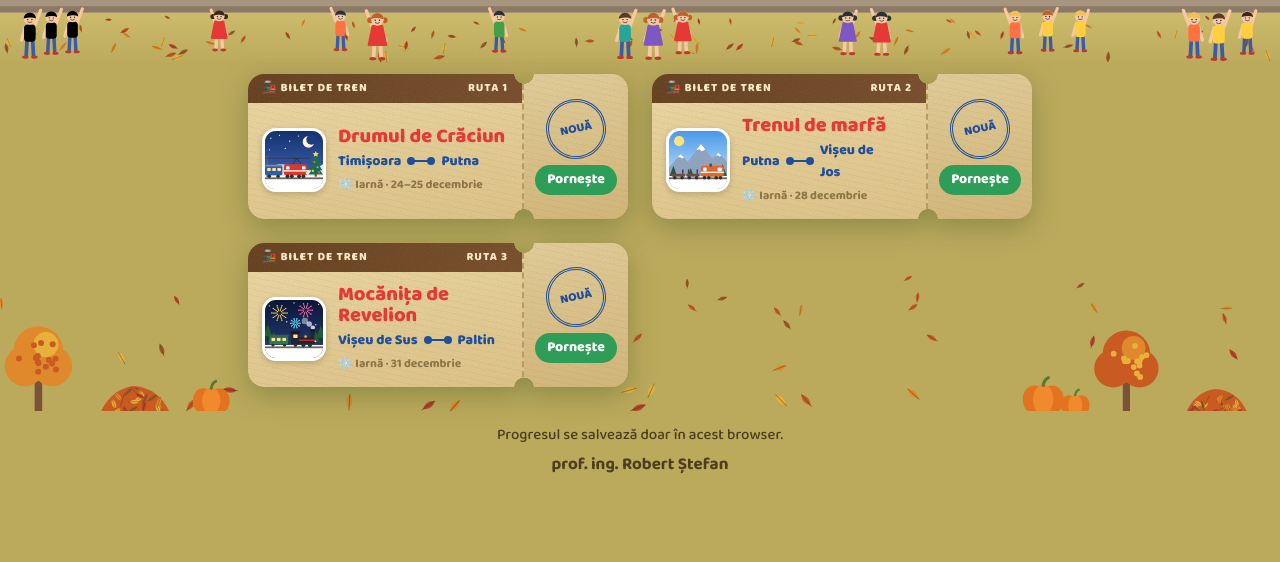
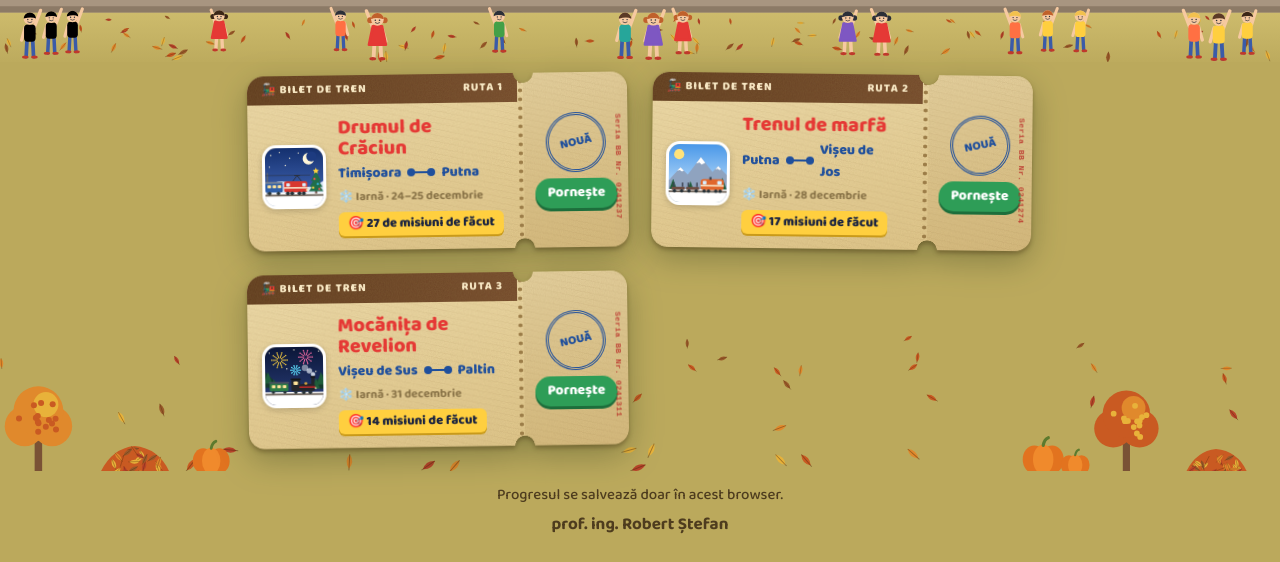
Before and after one commit to rstefan1/trenul-lui-bubu, a plain HTML site: page index.html in a window 1280 px wide. Shown: the part 274-836 px from the top of the page. Before the commit the page ends 800 px from the top, so only its background shows below. Drawn offline with Linux system fonts and the light colour scheme.

Commit message:
Make the tickets look real, show their missions and lift them under the mouse

```diff
--- a/home/home.css
+++ b/home/home.css
@@ -1,8 +1,9 @@
 /* Trenul lui Bubu — the home page: the season's landscape with the train,
    then the list of journeys.
    It uses the shared design tokens (shared/css/tokens.css): the cards are
-   "paper" cards, like everything to read in the game. Nothing moves on this
-   page: no animations, no transitions. */
+   "paper" cards, like everything to read in the game. Only the tickets
+   move: under the finger or the mouse they lift, so it is clear they open
+   a journey. */
 
 * { box-sizing: border-box; }
 
@@ -214,7 +215,20 @@ body {
    then a perforation with a notch at each end, then the stub with the
    stamp (new, under way, done) and the button. The notches are cut out of
    the card (mask), so the shadow is drawn around the cut shape (filter). */
-.route-item { filter: drop-shadow(0 8px 14px rgba(20, 60, 20, .28)); }
+.route-item {
+  filter: drop-shadow(0 3px 2px rgba(60, 40, 10, .35)) drop-shadow(0 10px 16px rgba(20, 40, 20, .3));
+  /* lying a little crooked, like real tickets put on a table */
+  transform: rotate(-.8deg);
+  transition: transform .22s var(--spring), filter .22s ease;
+}
+.route-item:nth-child(even) { transform: rotate(.7deg); }
+/* under the mouse (or focused): the ticket is picked up, straight, closer */
+.route-item:has(.route-card:hover), .route-item:has(.route-card:focus-visible) {
+  z-index: 1;
+  filter: drop-shadow(0 6px 4px rgba(60, 40, 10, .3)) drop-shadow(0 22px 26px rgba(20, 40, 20, .38));
+  transform: translateY(-8px) scale(1.035) rotate(0deg);
+}
+.route-item:has(.route-card:active) { transform: translateY(-3px) scale(1.01); transition-duration: .08s; }
 .route-card {
   --stub: 104px;
   /* light yellow-brown cardboard: fine fibres (a noise drawn by the browser), a faint grain, the board */
@@ -234,7 +248,20 @@ body {
     radial-gradient(circle 10px at calc(100% - var(--stub)) 0, transparent 9.5px, #000 10px) top / 100% 51% no-repeat,
     radial-gradient(circle 10px at calc(100% - var(--stub)) 100%, transparent 9.5px, #000 10px) bottom / 100% 51% no-repeat;
 }
-.route-card:hover .route-go, .route-card:focus-visible .route-go { filter: brightness(1.08); }
+.route-card { position: relative; overflow: hidden; cursor: pointer; }
+/* a gleam crossing the ticket when it is picked up (glossy printed card) */
+.route-card::after {
+  content: "";
+  position: absolute;
+  inset: 0;
+  background: linear-gradient(105deg, transparent 35%, rgba(255, 255, 255, .55) 48%, transparent 60%) no-repeat;
+  background-size: 250% 100%;
+  background-position: 130% 0;
+  pointer-events: none;
+}
+.route-card:hover::after, .route-card:focus-visible::after { background-position: -30% 0; transition: background-position .7s ease; }
+.route-card:hover .route-go, .route-card:focus-visible .route-go { transform: scale(1.12); box-shadow: 0 3px 0 var(--green-dark), 0 0 0 4px rgba(255, 255, 255, .7); }
+.route-card:hover .route-go::after, .route-card:focus-visible .route-go::after { content: " ▶"; }
 .route-card:focus-visible .ticket-main { outline: 4px solid var(--gold); outline-offset: -6px; }
 .route-card--plain { padding: 20px; font-size: 20px; font-weight: 700; }
 
@@ -243,7 +270,9 @@ body {
   min-width: 0;
   display: flex;
   flex-direction: column;
-  border-right: 2px dashed #b99a5f;
+  /* the perforation before the stub: a row of little punched holes */
+  background: radial-gradient(circle, #9c7d48 1.7px, transparent 2.2px) right 0 top 4px / 6px 9px repeat-y;
+  padding-right: 6px;
 }
 /* the band at the top, printed in dark brown */
 .ticket-head {
@@ -300,9 +329,23 @@ body {
 .route-line::before { left: 0; }
 .route-line::after { right: 0; }
 .ticket-meta { margin: 0; font-size: 12px; font-weight: 700; color: #8a7448; }
+/* what waits on the journey: printed on a yellow band, so it is seen at once */
+.ticket-missions {
+  align-self: flex-start;
+  margin: 3px 0 0;
+  padding: 1px 9px 2px;
+  border-radius: 6px;
+  background: var(--gold);
+  color: var(--ink);
+  font-size: 13px;
+  font-weight: 800;
+  box-shadow: 0 2px 0 #c99a1a;
+}
+.ticket-missions[hidden] { display: none; }
 
 /* the stub: its colour and its stamp tell how far the journey got */
 .ticket-stub {
+  position: relative;
   flex: 0 0 var(--stub);
   display: flex;
   flex-direction: column;
@@ -333,8 +376,25 @@ body {
   transform: rotate(-12deg);
 }
 .is-finished .ticket-stamp { border-style: solid; background: rgba(255, 255, 255, .6); }
+/* the serial number, printed in red along the edge of the stub */
+.ticket-serial {
+  position: absolute;
+  top: 50%;
+  right: -36px;
+  width: 92px;
+  font-family: ui-monospace, "Courier New", monospace;
+  font-size: 8px;
+  font-weight: 700;
+  letter-spacing: .06em;
+  color: rgba(183, 28, 28, .75);
+  text-align: center;
+  white-space: nowrap;
+  transform: translateY(-50%) rotate(90deg);
+}
 .route-stars { margin-top: -2px; font-size: 13px; font-weight: 800; color: #b07800; }
 .route-go {
+  transition: transform .18s var(--spring);
+  box-shadow: 0 3px 0 var(--green-dark);
   padding: 3px 12px 5px;
   border-radius: 999px;
   background: var(--green);
@@ -398,6 +458,11 @@ body {
 .home-foot p { margin: 0 0 4px; }
 .home-author { font-size: 17px; font-weight: 700; }
 
+@media (prefers-reduced-motion: reduce) {
+  .route-item, .route-go { transition: none; }
+  .route-card:hover::after, .route-card:focus-visible::after { transition: none; }
+}
+
 /* sideways phones: the landscape fills the screen, with a low sign */
 @media (max-height: 520px) and (orientation: landscape) {
   .home-hero { height: 64svh; }
--- a/home/home.js
+++ b/home/home.js
@@ -141,6 +141,13 @@ function thumb(route) {
   return `<svg viewBox="0 0 80 80" aria-hidden="true" focusable="false">${PICTURES[route.picture]}</svg>`;
 }
 
+/**
+ * The serial number printed along the stub, like on real tickets (the
+ * journey's number gives it).
+ * @param {number} n
+ */
+const serial = n => `Seria BB Nr. ${String(241200 + n * 37).padStart(7, '0')}`;
+
 /** What the ticket says about the journey: its stamp and its button. */
 const STATUS = {
   new: { label: 'Neîncepută', stamp: 'Nouă', button: 'Pornește' },
@@ -166,6 +173,29 @@ function progressOf(key) {
 }
 
 /**
+ * "1 misiune", "5 misiuni", "20 de misiuni": the way numbers are said in Romanian.
+ * @param {number} n
+ */
+const missionsLabel = n => n === 1 ? '1 misiune' : n % 100 >= 20 || n % 100 === 0 ? `${n} de misiuni` : `${n} misiuni`;
+
+/**
+ * How many missions a journey has: read from its own list of missions (its
+ * js/missions-data.js: the missions on the way and those in stations), so
+ * the ticket always tells the truth. Null when the list cannot be read.
+ * @param {import('./routes.js').RouteInfo} route
+ * @returns {Promise<number | null>}
+ */
+async function missionCount(route) {
+  try {
+    const data = await import(`../${route.path}js/missions-data.js`);
+    const plan = Object.values(data).find(v => v && Array.isArray(v.travel) && v.stations);
+    return plan ? plan.travel.length + Object.keys(plan.stations).length : null;
+  } catch {
+    return null;
+  }
+}
+
+/**
  * One journey's card: a train ticket. The main part has the journey's name,
  * its two stations, its season and its days; the stub, after the
  * perforation, has a stamp that tells whether the journey was done, and the
@@ -178,6 +208,13 @@ function routeCard(route) {
   const picture = el('div', { class: 'ticket-pic' });
   // the SVG is built here from fixed values (no text from outside goes into it)
   picture.innerHTML = thumb(route);
+  // what waits on the journey: its missions (filled in when their list is read)
+  const missions = el('p', { class: 'ticket-missions', hidden: true });
+  missionCount(route).then(n => {
+    if (!n) return;
+    missions.textContent = `🎯 ${missionsLabel(n)} de făcut`;
+    missions.hidden = false;
+  });
   return el('li', { class: `route-item season--${route.season} is-${p.status}`, 'data-season': route.season }, [
     el('a', { class: 'route-card', href: route.path }, [
       el('div', { class: 'ticket-main' }, [
@@ -194,10 +231,12 @@ function routeCard(route) {
               el('span', {}, [route.to]),
             ]),
             el('p', { class: 'ticket-meta' }, [`${season.icon} ${season.name} · ${route.when}`]),
+            missions,
           ]),
         ]),
       ]),
       el('div', { class: 'ticket-stub' }, [
+        el('span', { class: 'ticket-serial', 'aria-hidden': 'true' }, [serial(route.number)]),
         el('span', { class: 'ticket-stamp' }, [el('span', { class: 'sr-only' }, ['Călătoria: ']), STATUS[p.status].stamp]),
         p.stars > 0 && el('span', { class: 'route-stars' }, [`★ ${p.stars}`]),
         el('span', { class: 'route-go' }, [STATUS[p.status].button]),
@@ -249,7 +288,7 @@ if (filter) list.before(filter);
  */
 const hint = /** @type {HTMLButtonElement} */ (document.getElementById('scroll-hint'));
 /** the first card whose bottom (with its button) is below the screen */
-const firstHidden = () => [...list.querySelectorAll('.route-card')]
+const firstHidden = () => [...document.querySelectorAll('.home-main .route-card')]
   .find(card => !(/** @type {HTMLElement} */ (card.closest('.route-item'))).hidden && card.getBoundingClientRect().bottom > window.innerHeight - 8);
 const updateHint = () => { hint.hidden = window.scrollY > 40 || !firstHidden(); };
 hint.addEventListener('click', () => {
```
